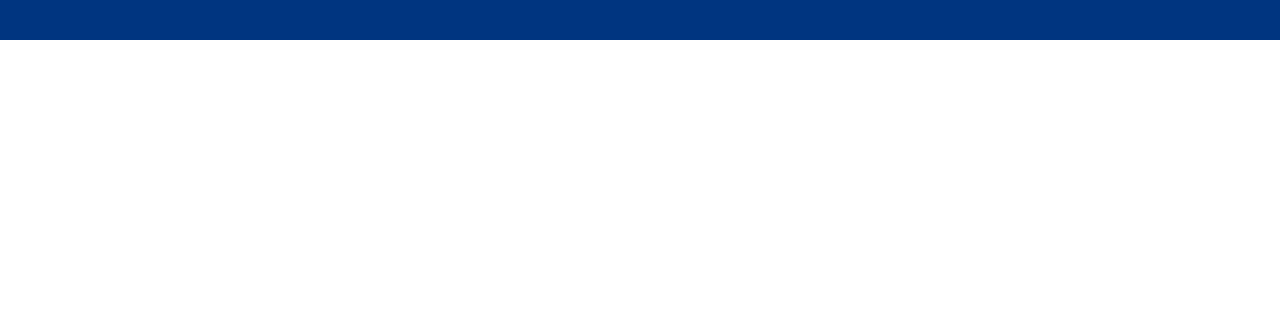
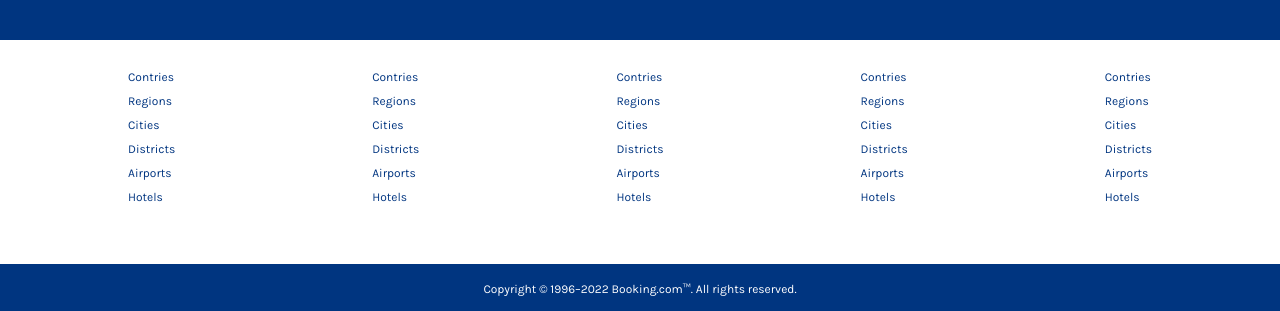
Before and after one commit to 2mnguyen1/HotelBookingApp, a React (Create React App) app in the folder client/: page / in a window 1280 px wide. Shown: the part 1601-1912 px from the top of the page. Before the commit the page ends 1641 px from the top, so only its background shows below. Built offline with nearby package versions, Linux system fonts and the light colour scheme.

Commit message:
adding footer

```diff
--- /dev/null
+++ b/client/src/components/footer/Footer.jsx
@@ -0,0 +1,53 @@
+import "./footer.css";
+
+export default function Footer() {
+    return (
+        <div className="footer">
+            <div className="footer-lists">
+                <ul className="footer-list">
+                    <li className="footer-list-item">Contries</li>
+                    <li className="footer-list-item">Regions</li>
+                    <li className="footer-list-item">Cities</li>
+                    <li className="footer-list-item">Districts</li>
+                    <li className="footer-list-item">Airports</li>
+                    <li className="footer-list-item">Hotels</li>
+                </ul>
+                <ul className="footer-list">
+                    <li className="footer-list-item">Contries</li>
+                    <li className="footer-list-item">Regions</li>
+                    <li className="footer-list-item">Cities</li>
+                    <li className="footer-list-item">Districts</li>
+                    <li className="footer-list-item">Airports</li>
+                    <li className="footer-list-item">Hotels</li>
+                </ul>
+                <ul className="footer-list">
+                    <li className="footer-list-item">Contries</li>
+                    <li className="footer-list-item">Regions</li>
+                    <li className="footer-list-item">Cities</li>
+                    <li className="footer-list-item">Districts</li>
+                    <li className="footer-list-item">Airports</li>
+                    <li className="footer-list-item">Hotels</li>
+                </ul>
+                <ul className="footer-list">
+                    <li className="footer-list-item">Contries</li>
+                    <li className="footer-list-item">Regions</li>
+                    <li className="footer-list-item">Cities</li>
+                    <li className="footer-list-item">Districts</li>
+                    <li className="footer-list-item">Airports</li>
+                    <li className="footer-list-item">Hotels</li>
+                </ul>
+                <ul className="footer-list">
+                    <li className="footer-list-item">Contries</li>
+                    <li className="footer-list-item">Regions</li>
+                    <li className="footer-list-item">Cities</li>
+                    <li className="footer-list-item">Districts</li>
+                    <li className="footer-list-item">Airports</li>
+                    <li className="footer-list-item">Hotels</li>
+                </ul>
+            </div>
+            <div className="footer-text">
+                Copyright © 1996–2022 Booking.com™. All rights reserved.
+            </div>
+        </div>
+    );
+}
--- /dev/null
+++ b/client/src/components/footer/footer.css
@@ -0,0 +1,32 @@
+.footer {
+    width: 100%;
+    font-size: 12px;
+    display: flex;
+    flex-direction: column;
+    align-items: center;
+}
+.footer-lists{
+    width: 100%;
+    max-width: 1024px;
+    display: flex;
+    justify-content: space-between;
+    margin-bottom: 50px;
+}
+.footer-list{
+    list-style: none;
+    padding: 0;
+}
+.footer-list-item{
+    margin-bottom: 10px;
+    color: #003580;
+    cursor: pointer;
+}
+.footer-text {
+    width: 100%;
+    height: 50px;
+    background-color: #003580;
+    color: white;
+    display: flex;
+    align-items: center;
+    justify-content: center;
+}
--- a/client/src/pages/home/Home.jsx
+++ b/client/src/pages/home/Home.jsx
@@ -5,6 +5,7 @@
 import PropertyList from "../../components/propertyList/PropertyList";
 import FeaturedProperty from "../../components/featuredProperty/FeaturedProperty";
 import MailList from "../../components/mailList/MailList";
+import Footer from "../../components/footer/Footer";
 
 export default function Home() {
     return (
@@ -18,6 +19,7 @@
                 <h1 className="home-title">Homes guests love</h1>
                 <FeaturedProperty />
                 <MailList />
+                <Footer />
             </div>
         </div>
     );
```
